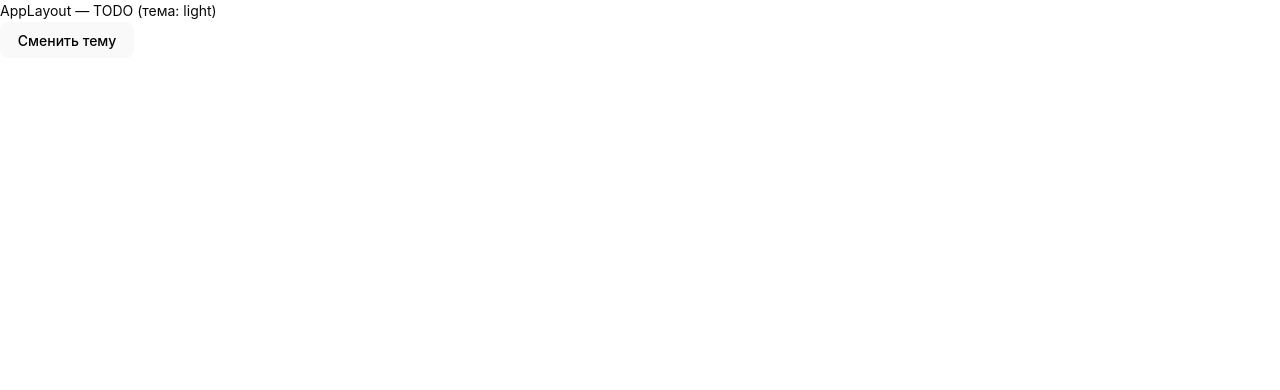
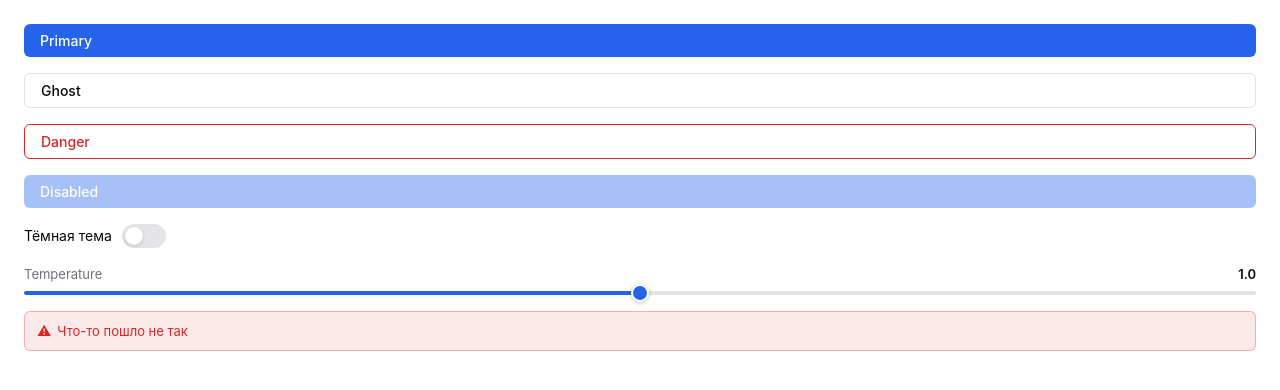
Before and after one commit to egorstepanovcl/mipt-gigachat-ui, a React (Vite) app: page / in a window 1280 px wide. Both pictures are taken after a click on the button "Войти (заглушка)". Shown: the top 390 px of the page. Built offline with nearby package versions, Linux system fonts and the light colour scheme.

Commit message:
[#2] UI-атомы в `components/ui/`

```diff
--- a/src/components/layout/AppLayout.tsx
+++ b/src/components/layout/AppLayout.tsx
@@ -1,3 +1,5 @@
+import { Button, Toggle, Slider, ErrorMessage } from "../ui";
+import { useState } from "react";
 import type { Theme } from "../../types";
 
 interface AppLayoutProps {
@@ -6,10 +8,17 @@ interface AppLayoutProps {
 }
 
 const AppLayout = ({ theme, onToggleTheme }: AppLayoutProps) => {
+  const [sliderVal, setSliderVal] = useState(1.0);
+
   return (
-    <div>
-      <p>AppLayout — TODO (тема: {theme})</p>
-      <button onClick={onToggleTheme}>Сменить тему</button>
+    <div style={{ padding: 24, display: "flex", flexDirection: "column", gap: 16 }}>
+      <Button variant="primary">Primary</Button>
+      <Button variant="ghost">Ghost</Button>
+      <Button variant="danger">Danger</Button>
+      <Button variant="primary" disabled>Disabled</Button>
+      <Toggle checked={theme === "dark"} onChange={onToggleTheme} label="Тёмная тема" />
+      <Slider min={0} max={2} step={0.1} value={sliderVal} onChange={setSliderVal} label="Temperature" />
+      <ErrorMessage message="Что-то пошло не так" />
     </div>
   );
 };
--- /dev/null
+++ b/src/components/ui/Button.module.css
@@ -0,0 +1,48 @@
+.button {
+  display: inline-flex;
+  align-items: center;
+  gap: 6px;
+  padding: 8px 16px;
+  border: none;
+  border-radius: var(--radius-sm);
+  font-size: 14px;
+  font-weight: 500;
+  cursor: pointer;
+  transition: background-color 0.15s ease, opacity 0.15s ease;
+  white-space: nowrap;
+}
+
+.button:disabled {
+  opacity: 0.4;
+  cursor: not-allowed;
+}
+
+.primary {
+  background-color: var(--color-primary);
+  color: #ffffff;
+}
+
+.primary:hover:not(:disabled) {
+  background-color: var(--color-primary-hover);
+}
+
+.ghost {
+  background-color: transparent;
+  color: var(--color-text);
+  border: 1px solid var(--color-border);
+}
+
+.ghost:hover:not(:disabled) {
+  background-color: var(--color-surface-hover);
+}
+
+.danger {
+  background-color: transparent;
+  color: var(--color-error);
+  border: 1px solid var(--color-error);
+}
+
+.danger:hover:not(:disabled) {
+  background-color: var(--color-error);
+  color: #ffffff;
+}
--- /dev/null
+++ b/src/components/ui/Button.tsx
@@ -0,0 +1,20 @@
+import type { ButtonHTMLAttributes, ReactNode } from "react";
+import styles from "./Button.module.css";
+
+interface ButtonProps extends ButtonHTMLAttributes<HTMLButtonElement> {
+  variant?: "primary" | "ghost" | "danger";
+  children: ReactNode;
+}
+
+const Button = ({ variant = "primary", children, className, ...rest }: ButtonProps) => {
+  return (
+    <button
+      className={`${styles.button} ${styles[variant]} ${className ?? ""}`}
+      {...rest}
+    >
+      {children}
+    </button>
+  );
+};
+
+export default Button;
--- /dev/null
+++ b/src/components/ui/ErrorMessage.module.css
@@ -0,0 +1,17 @@
+.error {
+  display: inline-flex;
+  align-items: center;
+  gap: 6px;
+  padding: 8px 12px;
+  border-radius: var(--radius-sm);
+  background-color: color-mix(in srgb, var(--color-error) 10%, transparent);
+  border: 1px solid color-mix(in srgb, var(--color-error) 30%, transparent);
+  color: var(--color-error);
+  font-size: 13px;
+  width: 100%;
+}
+
+.icon {
+  font-size: 14px;
+  flex-shrink: 0;
+}
--- /dev/null
+++ b/src/components/ui/ErrorMessage.tsx
@@ -0,0 +1,18 @@
+import styles from "./ErrorMessage.module.css";
+
+interface ErrorMessageProps {
+  message: string;
+}
+
+const ErrorMessage = ({ message }: ErrorMessageProps) => {
+  if (!message) return null;
+
+  return (
+    <div className={styles.error} role="alert">
+      <span className={styles.icon}>⚠</span>
+      <span>{message}</span>
+    </div>
+  );
+};
+
+export default ErrorMessage;
--- /dev/null
+++ b/src/components/ui/Slider.module.css
@@ -0,0 +1,67 @@
+.wrapper {
+  display: flex;
+  flex-direction: column;
+  gap: 6px;
+  width: 100%;
+}
+
+.header {
+  display: flex;
+  justify-content: space-between;
+  align-items: center;
+}
+
+.label {
+  font-size: 13px;
+  color: var(--color-text-muted);
+}
+
+.value {
+  font-size: 13px;
+  font-weight: 600;
+  color: var(--color-text);
+  min-width: 30px;
+  text-align: right;
+}
+
+.range {
+  -webkit-appearance: none;
+  appearance: none;
+  width: 100%;
+  height: 4px;
+  border-radius: 999px;
+  background: linear-gradient(
+    to right,
+    var(--color-primary) var(--percent),
+    var(--color-border) var(--percent)
+  );
+  outline: none;
+  cursor: pointer;
+}
+
+.range::-webkit-slider-thumb {
+  -webkit-appearance: none;
+  appearance: none;
+  width: 18px;
+  height: 18px;
+  border-radius: 50%;
+  background-color: var(--color-primary);
+  border: 2px solid #ffffff;
+  box-shadow: 0 1px 4px rgba(0, 0, 0, 0.25);
+  cursor: grab;
+  transition: transform 0.1s ease;
+}
+
+.range::-webkit-slider-thumb:active {
+  cursor: grabbing;
+  transform: scale(1.2);
+}
+
+.range::-moz-range-thumb {
+  width: 18px;
+  height: 18px;
+  border-radius: 50%;
+  background-color: var(--color-primary);
+  border: 2px solid #ffffff;
+  cursor: grab;
+}
--- /dev/null
+++ b/src/components/ui/Slider.tsx
@@ -0,0 +1,37 @@
+import styles from "./Slider.module.css";
+
+interface SliderProps {
+  min: number;
+  max: number;
+  step?: number;
+  value: number;
+  onChange: (value: number) => void;
+  label?: string;
+}
+
+const Slider = ({ min, max, step = 0.1, value, onChange, label }: SliderProps) => {
+  const percent = ((value - min) / (max - min)) * 100;
+
+  return (
+    <div className={styles.wrapper}>
+      {label && (
+        <div className={styles.header}>
+          <span className={styles.label}>{label}</span>
+          <span className={styles.value}>{value.toFixed(1)}</span>
+        </div>
+      )}
+      <input
+        type="range"
+        min={min}
+        max={max}
+        step={step}
+        value={value}
+        onChange={(e) => onChange(Number(e.target.value))}
+        className={styles.range}
+        style={{ "--percent": `${percent}%` } as React.CSSProperties}
+      />
+    </div>
+  );
+};
+
+export default Slider;
--- /dev/null
+++ b/src/components/ui/Toggle.module.css
@@ -0,0 +1,46 @@
+.wrapper {
+  display: inline-flex;
+  align-items: center;
+  gap: 10px;
+  cursor: pointer;
+  user-select: none;
+}
+
+.label {
+  font-size: 14px;
+  color: var(--color-text);
+}
+
+.track {
+  position: relative;
+  width: 44px;
+  height: 24px;
+  border-radius: 999px;
+  background-color: var(--color-border);
+  transition: background-color 0.2s ease;
+  outline: none;
+}
+
+.track:focus-visible {
+  box-shadow: 0 0 0 2px var(--color-primary);
+}
+
+.track.active {
+  background-color: var(--color-primary);
+}
+
+.thumb {
+  position: absolute;
+  top: 3px;
+  left: 3px;
+  width: 18px;
+  height: 18px;
+  border-radius: 50%;
+  background-color: #ffffff;
+  transition: transform 0.2s ease;
+  box-shadow: 0 1px 3px rgba(0, 0, 0, 0.2);
+}
+
+.track.active .thumb {
+  transform: translateX(20px);
+}
--- /dev/null
+++ b/src/components/ui/Toggle.tsx
@@ -0,0 +1,27 @@
+import styles from "./Toggle.module.css";
+
+interface ToggleProps {
+  checked: boolean;
+  onChange: (checked: boolean) => void;
+  label?: string;
+}
+
+const Toggle = ({ checked, onChange, label }: ToggleProps) => {
+  return (
+    <label className={styles.wrapper}>
+      {label && <span className={styles.label}>{label}</span>}
+      <div
+        className={`${styles.track} ${checked ? styles.active : ""}`}
+        onClick={() => onChange(!checked)}
+        role="switch"
+        aria-checked={checked}
+        tabIndex={0}
+        onKeyDown={(e) => e.key === "Enter" && onChange(!checked)}
+      >
+        <div className={styles.thumb} />
+      </div>
+    </label>
+  );
+};
+
+export default Toggle;
--- /dev/null
+++ b/src/components/ui/index.ts
@@ -0,0 +1,4 @@
+export { default as Button } from "./Button";
+export { default as Toggle } from "./Toggle";
+export { default as Slider } from "./Slider";
+export { default as ErrorMessage } from "./ErrorMessage";
```
